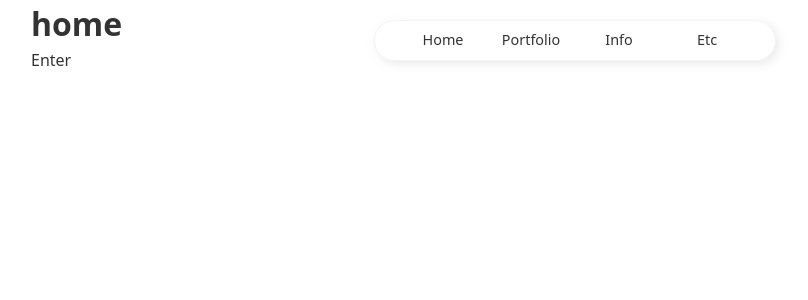
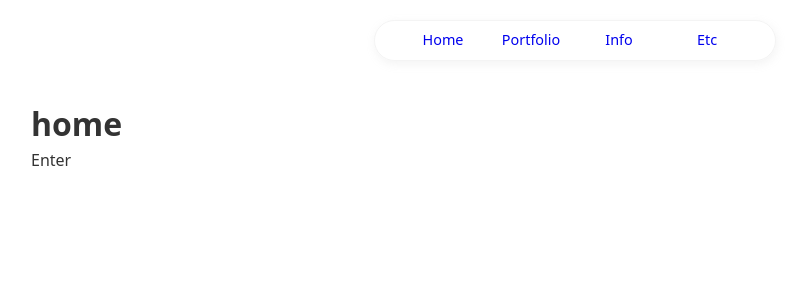
Before and after one commit to kimoon1/portpolio, a Next.js app: page / in a window 1280 px wide. Shown: the top 300 px of the page, without its empty margins (65-873 px from the left). Built offline with nearby package versions, Linux system fonts and the light colour scheme.

Commit message:
[css] 헤더 스타일 수정

```diff
--- a/src/components/layout/Header.module.scss
+++ b/src/components/layout/Header.module.scss
@@ -4,13 +4,12 @@
   position: fixed;
   top: 20px;
   left: 50%;
-
   padding: 0 2rem;
   border: 1px solid #27272a0d;
   border-radius: 999px;
   font-size: .9rem;
   transform: translate(-50%, 0);
-  box-shadow: 3px 3px 10px #c7c7c75d;
+  box-shadow: 1px 3px 10px rgba(172, 172, 172, 0.15);
 }
 
 .menu {
@@ -23,11 +22,11 @@
   padding: .5rem 0;
   border-bottom: 1px solid transparent;
   font-weight: 400;
-  transition: font-weight 0.3s ease;
   text-align: center;
+  cursor: pointer;
 }
 
 .menu-item:hover {
-  font-weight: bold;
+  font-weight: 700;
   border-bottom: 1px solid #27272a;
 }
--- a/src/components/layout/Header.tsx
+++ b/src/components/layout/Header.tsx
@@ -1,13 +1,14 @@
+import Link from 'next/link';
 import styles from './Header.module.scss';
 
 export default function Header() {
   return (
     <header className={styles.header}>
       <ul className={styles.menu}>
-        <li className={`${styles['menu-item']}`}>Home</li>
-        <li className={`${styles['menu-item']}`}>Portfolio</li>
-        <li className={`${styles['menu-item']}`}>Info</li>
-        <li className={`${styles['menu-item']}`}>Etc</li>
+        <li className={`${styles['menu-item']}`}><Link href={'/'}>Home</Link></li>
+        <li className={`${styles['menu-item']}`}><Link href={'/'}>Portfolio</Link></li>
+        <li className={`${styles['menu-item']}`}><Link href={'/'}>Info</Link></li>
+        <li className={`${styles['menu-item']}`}><Link href={'/'}>Etc</Link></li>
       </ul>
     </header>
   );
--- a/src/components/layout/Layout.module.scss
+++ b/src/components/layout/Layout.module.scss
@@ -1,6 +1,6 @@
 .container {
   width: 80rem;
   min-height: 100vh;
-  padding: 0 96px;
+  padding: 100px 96px 0px;
   background-color: #fff;
 }
```
